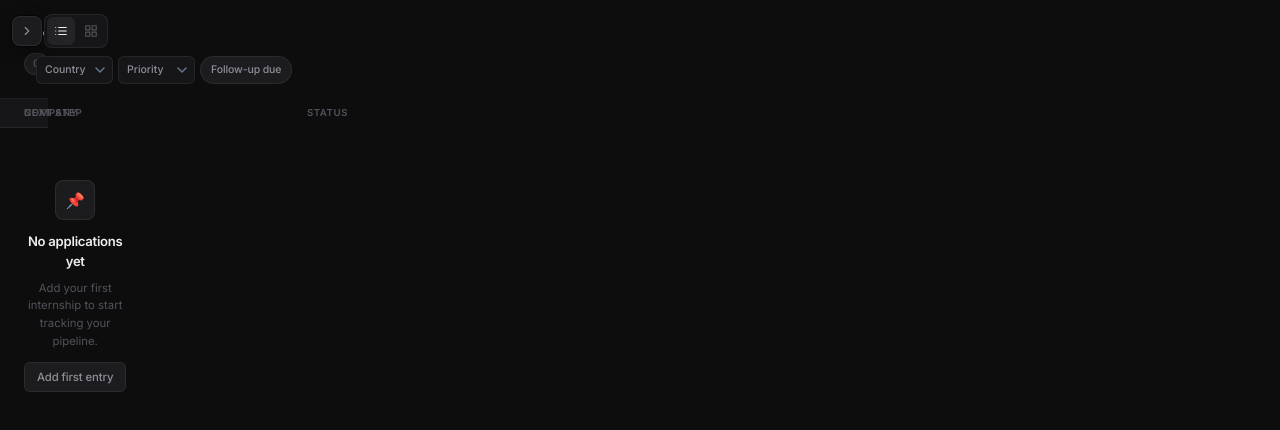
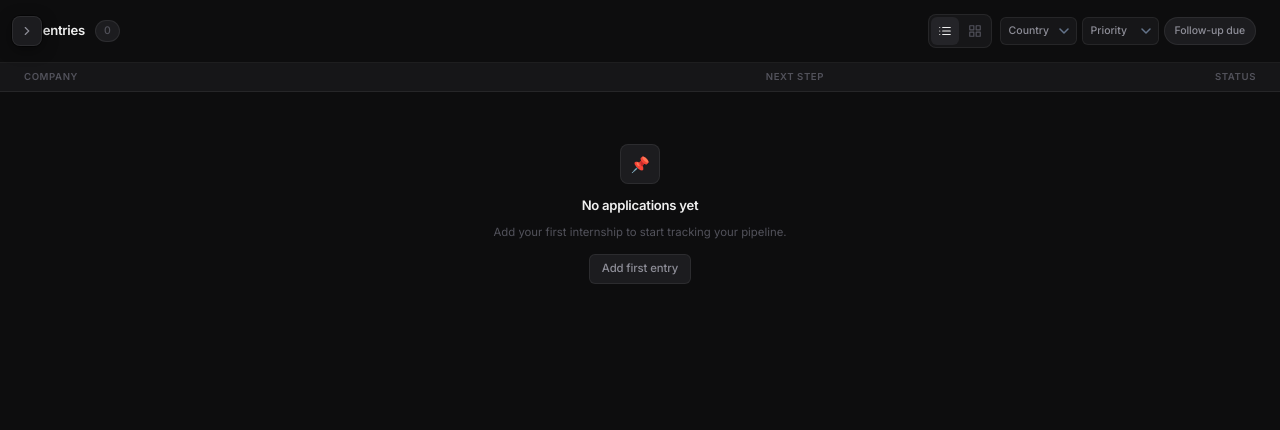
Before and after one commit to emreeilhan/intwus, a website: page public/index.html in a window 1280 px wide. Both pictures are taken after a click on the button 188 px from the left and 31 px from the top of the page. Drawn offline with Linux system fonts and the light colour scheme; no server answers.

Commit message:
Fix sidebar-collapsed layout squashing main panel into zero-width column
Co-Authored-By: Claude Sonnet 4.6 <noreply@anthropic.com>

```diff
--- a/public/css/base.css
+++ b/public/css/base.css
@@ -486,7 +486,7 @@ body {
 }
 
 .app-shell.sidebar-collapsed .main-panel {
-  grid-column: 1;
+  grid-column: 1 / -1;
 }
 
 .app-shell.sidebar-collapsed .sidebar-brand {
```
